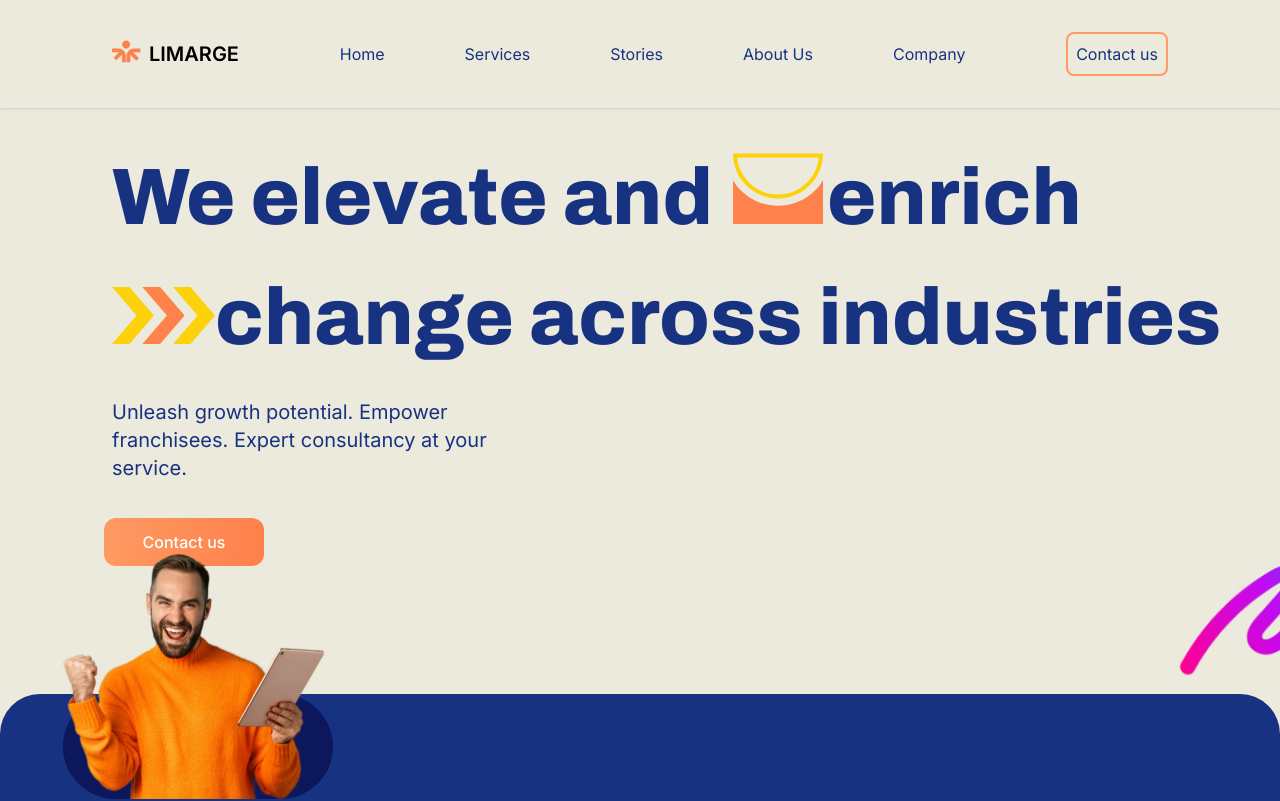
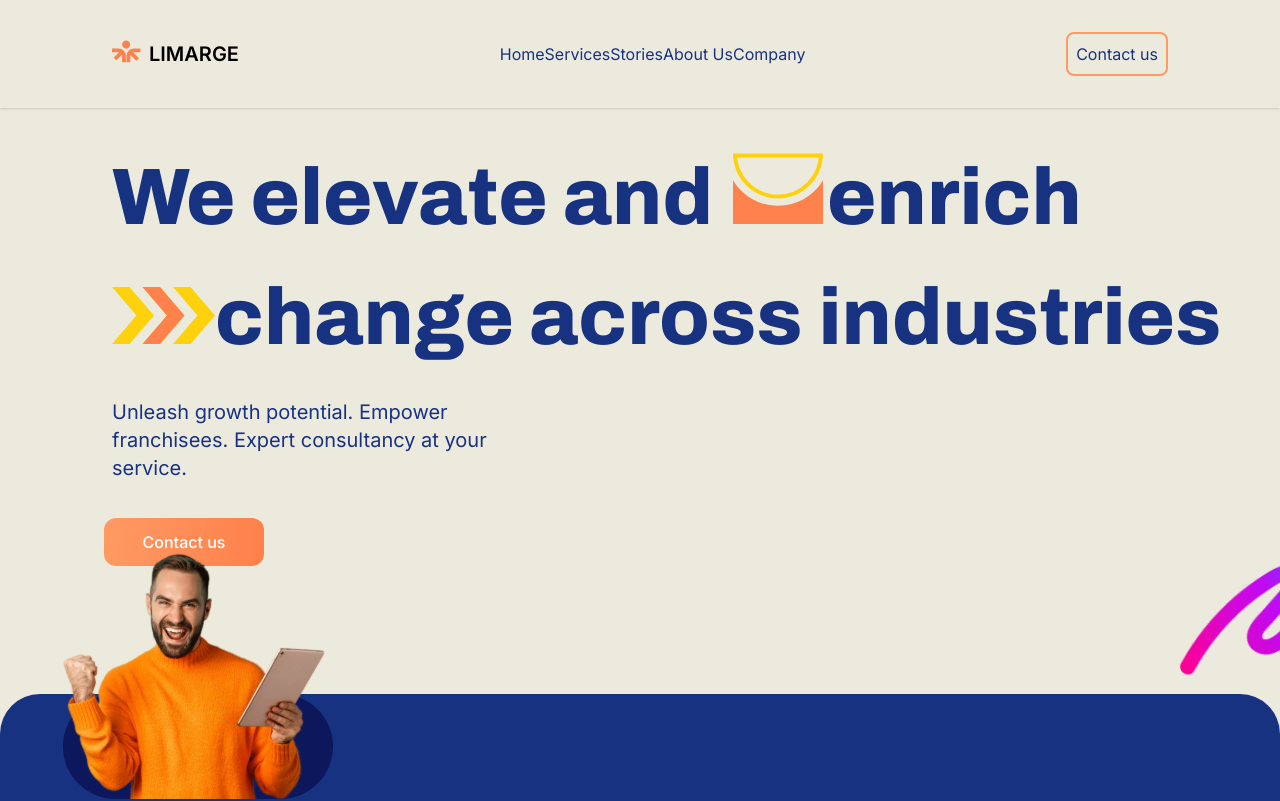
Before and after one commit to almondkiruthu/Limarge, a React (Vite) app in the folder client/: page / in a window 1280 px wide. Shown: the top 801 px of the page. Built offline with nearby package versions, Linux system fonts and the light colour scheme; what prettier-plugin-tailwindcss would draw is missing.

Commit message:
Make the navbar responsive on 2xl screens

```diff
--- a/client/src/components/Navbar.tsx
+++ b/client/src/components/Navbar.tsx
@@ -61,7 +61,7 @@ export default function NavBar() {
           >
             <div className="">
               {" "}
-              <ul className="items-center justify-center gap-x-[80px] space-y-8 font-inter text-customBlue md:flex md:space-x-6 md:space-y-0 lg:flex xl:space-x-0">
+              <ul className="items-center justify-center space-y-8 font-inter text-customBlue md:flex md:space-x-6 md:space-y-0 lg:flex xl:space-x-0 2xl:space-x-[5rem]">
                 <li>Home</li>
                 <li>Services</li>
                 <li>Stories</li>
```
